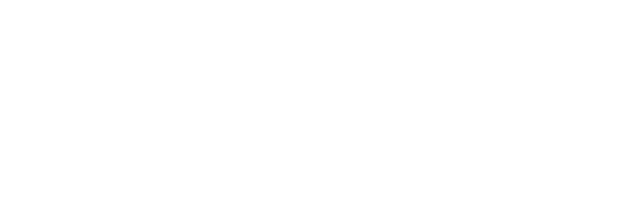
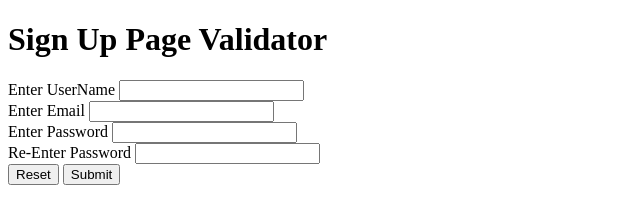
Before and after one commit to Anais-Z/Sign-Up-Validation-Form, a plain HTML site: page index.html in a window 1280 px wide. Shown: the whole page, without its empty margins (0-640 px from the left). Drawn offline with Linux system fonts and the light colour scheme.

Commit message:
Created sign up form dcoument.

```diff
--- a/index.html
+++ b/index.html
@@ -7,6 +7,34 @@
     <title>Document</title>
 </head>
 <body>
-
+    <header>
+        <h1> Sign Up Page Validator</h1>
+    </header>
+    <main>
+        <form action="POST">
+        <div>
+            <div>
+            <label for="userName"> Enter UserName</label>
+            <input type="text" id="userName" name="userName" required>
+            </div>
+            <div>
+                <label for="email"> Enter Email</label>
+                <input type="email" id="email" name="email" required>
+            </div>
+            <div>
+                <label for="password"> Enter Password</label>
+                <input type="password" id="password" name="password" required>
+            </div>
+            <div>
+                <label for="rePassWord"> Re-Enter Password</label>
+                <input type="password" id="rePassWord" name="rePassWord" required>
+            </div>
+            <div>
+                <button type="reset">Reset</button>
+                <button type="submit"> Submit</button>
+            </div>
+        </div>
+        </form>
+    </main>
 </body>
 </html>
```
